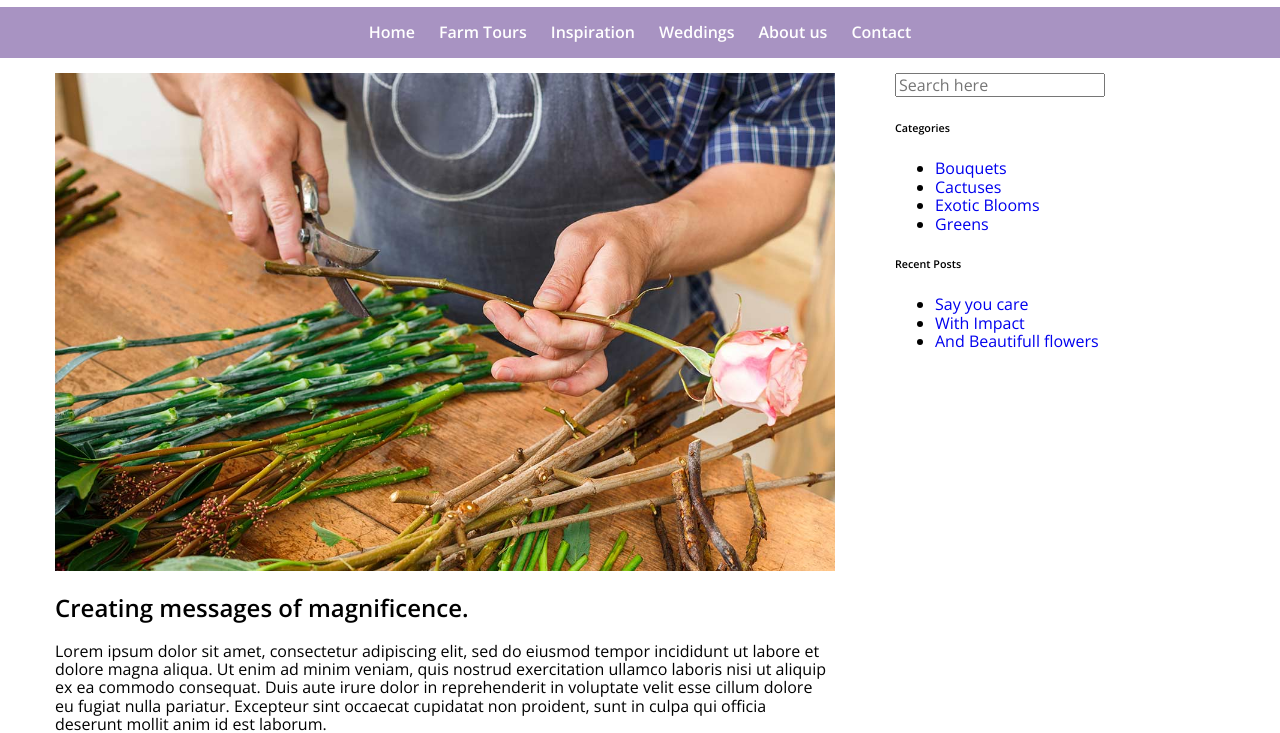
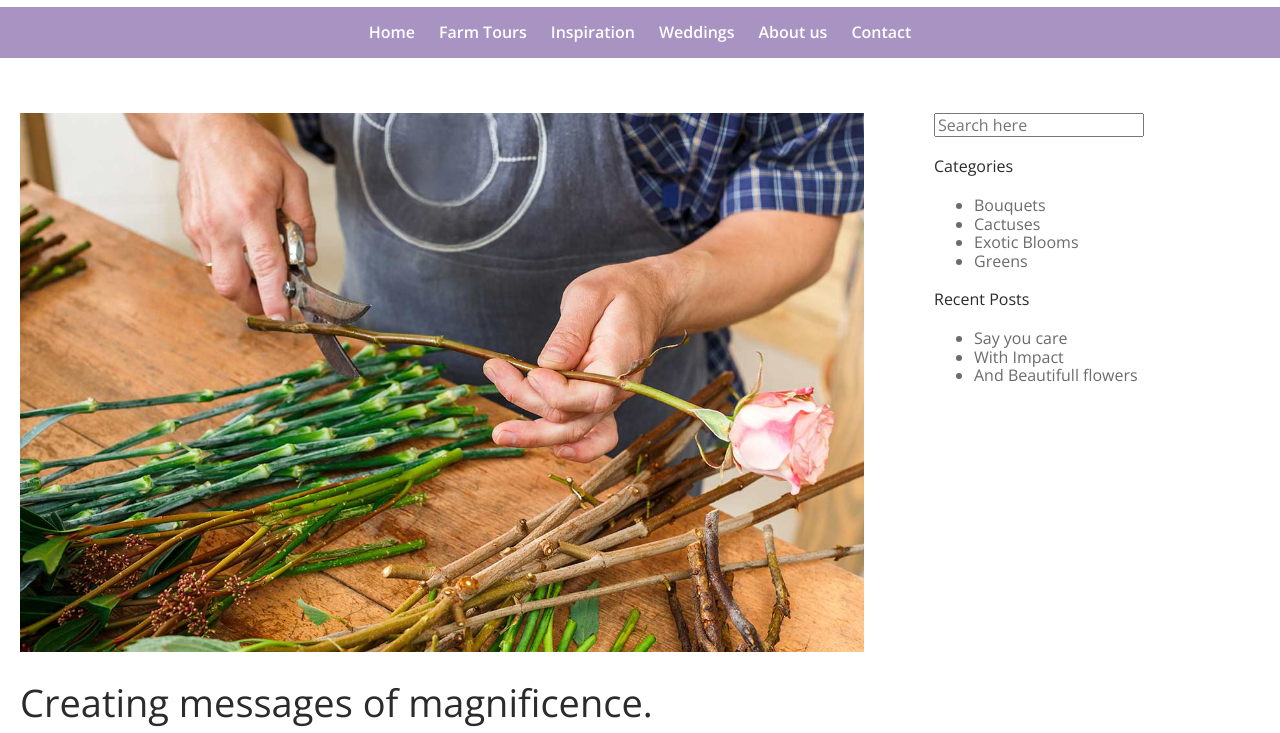
Before and after one commit to priscilalima/posgrad-fullstack, a plain HTML site: page semantic-blog/index.html in a window 1280 px wide. Shown: the part 107-840 px from the top of the page. Drawn offline with nearby package versions, Linux system fonts and the light colour scheme.

Commit message:
Add some styling for recent posts

```diff
--- a/semantic-blog/assets/css/style.css
+++ b/semantic-blog/assets/css/style.css
@@ -5,6 +5,52 @@ body {
 
 a {
   text-decoration: none;
+}
+
+body,
+a,
+p a {
+  color: #6d6a6a;
+}
+
+p {
+  line-height: 1.7em;
+}
+
+h1,
+h2,
+h3,
+h4,
+h5,
+h6 {
+  margin: 20px 0;
+  color: #2b2b2b;
+  font-weight: 400;
+}
+
+h1 {
+  font-size: 50px;
+  line-height: 1.32em;
+}
+h2 {
+  font-size: 38px;
+  line-height: 1.447em;
+}
+h3 {
+  font-size: 30px;
+  line-height: 1.4em;
+}
+h4 {
+  font-size: 24px;
+  line-height: 1.5em;
+}
+h5 {
+  font-size: 22px;
+  line-height: 1.363em;
+}
+h6 {
+  font-size: 16px;
+  line-height: 1.2em;
 }
 
 /* Header*/
@@ -62,25 +108,40 @@ a {
   grid-template-columns: 100%;
   grid-template-rows: auto auto;
   grid-gap: 30px;
+  padding: 40px 0;
 }
 
 @media (min-width: 768px) {
   .main-content {
-    grid-template-columns: minmax(60%, 70%) 30%;
+    grid-template-columns: minmax(60%, 70%) minmax(auto, 30%);
     grid-template-rows: auto;
   }
 }
 
 .recent-posts,
 .sidebar {
-  padding: 15px;
+  padding: 15px 20px;
+}
+
+.post {
+  margin-bottom: 40px;
+  padding-bottom: 40px;
+  border-bottom: 1px solid #fafafa;
+}
+
+.post-thumbnail {
+  margin-bottom: 20px;
+}
+
+.post-content {
+  margin-top: 20px;
 }
 
 /* Utilities */
 
 .container {
   width: 100%;
-  max-width: 1200px;
+  max-width: 1300px;
   margin: auto;
 }
 
```
